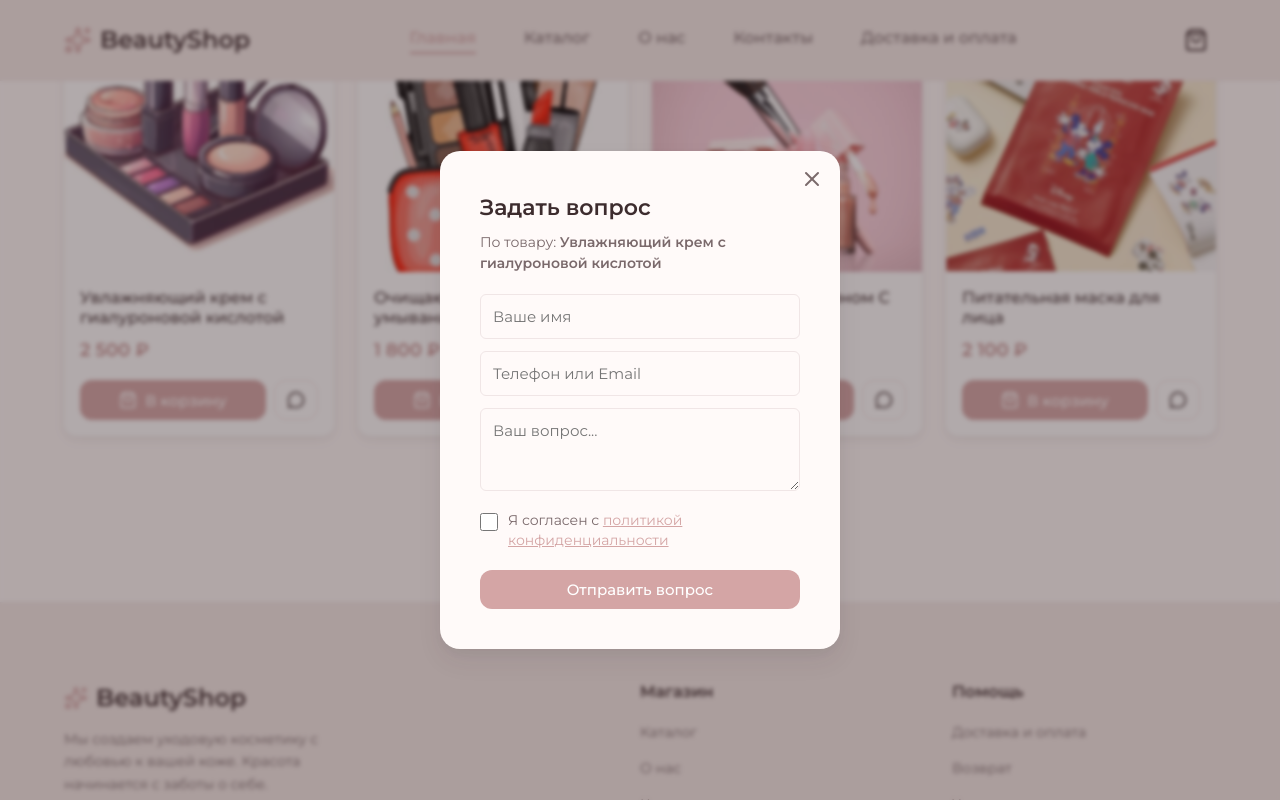
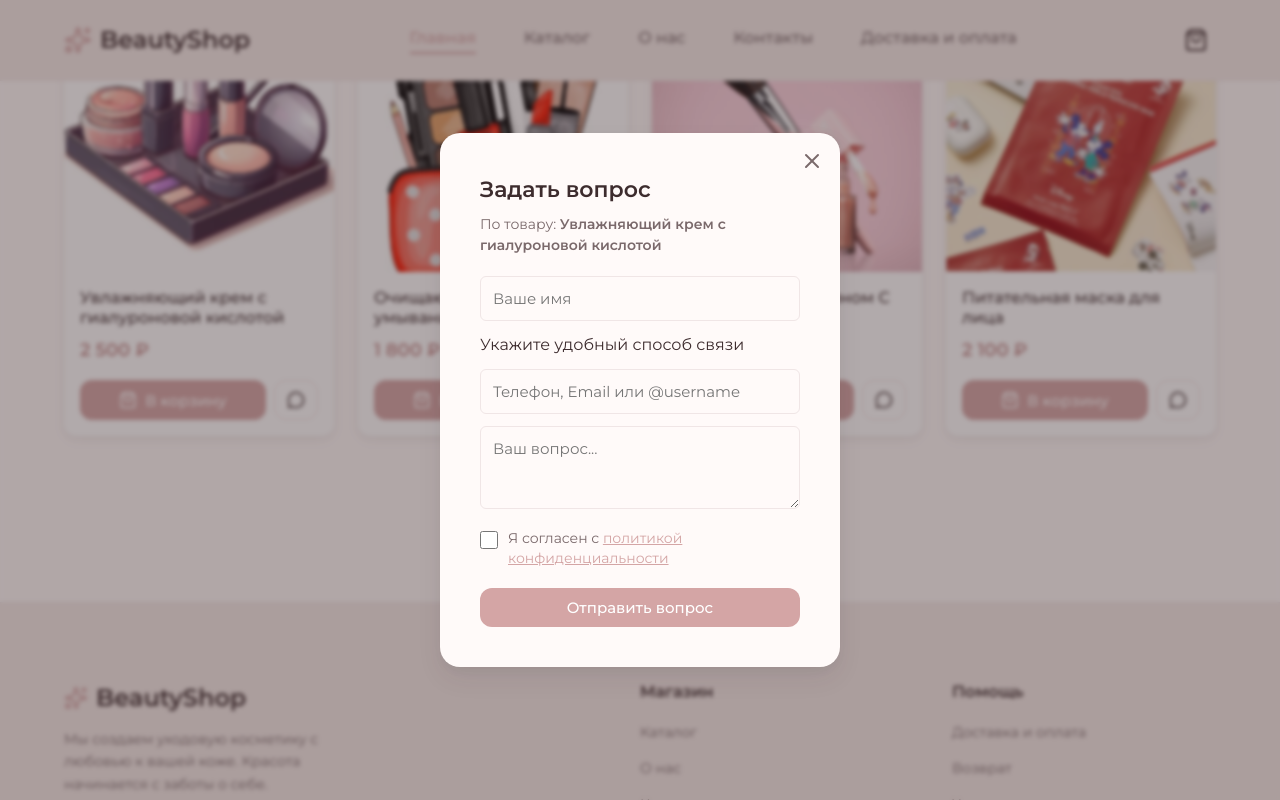
Before and after one commit to IrinaTab/beauty-shop, a React (Vite) app: page / in a window 1280 px wide. Both pictures are taken after a click on the button 296 px from the left and 1542 px from the top of the page. Shown: the part 1142-1942 px from the top of the page. Built offline with nearby package versions, Linux system fonts and the light colour scheme.

Commit message:
fix small bugs UI UX

```diff
--- a/src/components/QuestionModal/QuestionModal.tsx
+++ b/src/components/QuestionModal/QuestionModal.tsx
@@ -76,9 +76,10 @@ export const QuestionModal: React.FC<QuestionModalProps> = ({ isOpen, onClose, p
                             onChange={(e) => setName(e.target.value)}
                             className={styles.input}
                         />
+                        <span>Укажите удобный способ связи</span>
                         <input
-                            type="tel"
-                            placeholder="Телефон или Email"
+                            type="text"
+                            placeholder="Телефон, Email или @username"
                             required
                             value={phone}
                             onChange={(e) => setPhone(e.target.value)}
--- a/src/pages/Contacts/Contacts.tsx
+++ b/src/pages/Contacts/Contacts.tsx
@@ -85,9 +85,10 @@ export const ContactsPage = () => {
                                     onChange={e => setFormData({ ...formData, name: e.target.value })}
                                     className={styles.input}
                                 />
+                                <span>Укажите удобный способ связи</span>
                                 <input
                                     type="text"
-                                    placeholder="Телефон или Email"
+                                    placeholder="Телефон, Email или @username"
                                     required
                                     value={formData.contact}
                                     onChange={e => setFormData({ ...formData, contact: e.target.value })}
```
